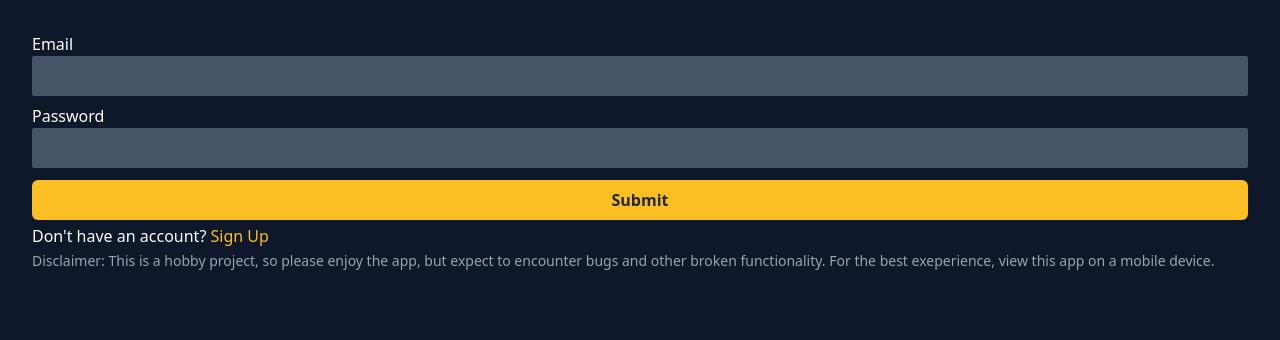
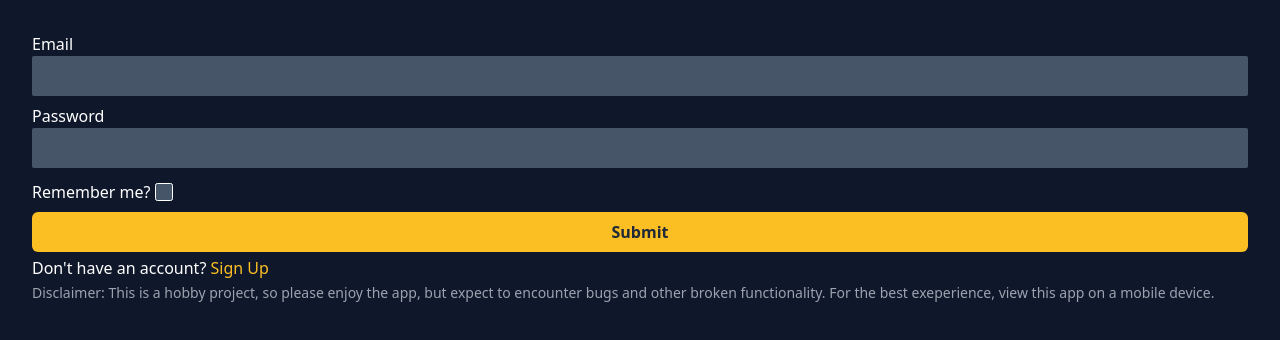
Before and after one commit to andrewmloop/workout-tracker, a React (Create React App) app in the folder client/: page / in a window 1280 px wide. Shown: the top 340 px of the page. Built offline with nearby package versions, Linux system fonts and the light colour scheme.

Commit message:
Add remember me option for logging in

```diff
--- a/client/src/index.css
+++ b/client/src/index.css
@@ -53,6 +53,14 @@ input[type="date"]::-webkit-calendar-picker-indicator {
     border-radius: var(--button-radius);
 }
 
+.btn-deny-lg {
+    background-color: var(--color-deny);
+    padding: .5rem 1.25rem;
+    color: var(--color-gray);
+    font-weight: 600;
+    border-radius: var(--button-radius);
+}
+
 .text-input {
     padding: .25rem .4rem;
     border-radius: var(--input-radius);
@@ -77,6 +85,33 @@ input[type="date"]::-webkit-calendar-picker-indicator {
     appearance: none;
 }
 
+.checkbox {
+    appearance: none;
+    background-color: var(--color-input-bg);
+    margin: 0;
+    font: inherit;
+    color: currentColor;
+    width: 1.15rem;
+    height: 1.15rem;
+    border: 0.1rem solid currentColor;
+    border-radius: 0.15rem;
+    display: grid;
+    place-content: center;
+}
+
+.checkbox::before {
+    content: "";
+    width: 0.7rem;
+    height: 0.7rem;
+    transform: scale(0);
+    box-shadow: inset 1rem 1rem var(--color-primary);
+    border-radius: 0.1rem;
+}
+
+.checkbox:checked::before {
+    transform: scale(1);
+}
+
 .timer {
     background-color: var(--color-secondary);
     border-width: .125rem;
--- a/client/src/pages/Login.js
+++ b/client/src/pages/Login.js
@@ -1,7 +1,9 @@
-import React, { useState } from "react";
+import React, { useEffect, useState } from "react";
 import { Link, useNavigate } from "react-router-dom";
 
 import { useUser } from "../context/UserContext";
+
+import Loading from "../components/Loading";
 
 export default function Login() {
 
@@ -14,9 +16,31 @@ export default function Login() {
   // State for login form inputs
   const [userEmail, setUserEmail] = useState("");
   const [userPassword, setUserPassword] = useState("");
+  const [rememberLogin, setRememberLogin] = useState(JSON.parse(localStorage.getItem("rememberLogin")));
+  const [loading, setLoading] = useState(false);
   const [valErrors, setValErrors] = useState({});
 
   const [loginError, setLoginError] = useState("");
+
+  const checkExpire = async () => {
+    try {
+      const response = await fetch("/auth/remember-me", {
+        headers: {
+          "x-access-token": localStorage.getItem("token")
+        }
+      });
+      const data = await response.json();
+      if (data.isLoggedIn) {
+        setLoading(true);
+        setTimeout(() => {
+          navigate("/routine");
+        }, 1500);
+      }
+    } catch (error) {
+      console.error("Error authenticating user: ", error);
+      setLoginError({error});
+    }
+  };
 
   const handleSubmit = async (e) => {
     e.preventDefault();
@@ -41,7 +65,10 @@ export default function Login() {
         if (data.result === "success") {
           localStorage.setItem("token", data.token);
           handleUser(data.data);
+          setLoading(true);
+          setTimeout(() => {
             navigate("/routine");
+          }, 1500);
         } else {
           setLoginError(data.message);
         }
@@ -71,8 +98,16 @@ export default function Login() {
 
   };
 
+  useEffect( async () => {
+    if (rememberLogin) await checkExpire();
+  }, []);
+
   return (
-    <div className="flex flex-col p-8 text-white">
+    <>
+      {
+        loading
+          ? <Loading text="Logging in..." />
+          : <div className="flex flex-col p-8 text-white">
             <form
               className="flex flex-col"
               onSubmit={handleSubmit}>
@@ -98,6 +133,7 @@ export default function Login() {
               {valErrors?.userPassword && (
                 <p className="text-red-500">Please enter a password.</p>
               )}
+              <RememberMe rememberLogin={rememberLogin} setRememberLogin={setRememberLogin} />
               <button
                 type="submit"
                 className="w-full btn-lg mb-1"
@@ -109,5 +145,27 @@ export default function Login() {
             <p className="mb-1">Don&apos;t have an account? <Link to="/register" className="text-amber-400">Sign Up</Link></p>
             <p className="relative mt-auto leading-tight text-sm text-gray-400">Disclaimer: This is a hobby project, so please enjoy the app, but expect to encounter bugs and other broken functionality. For the best exeperience, view this app on a mobile device.</p>
           </div>
+      }
+    </>
   );
 }
+
+
+function RememberMe({ rememberLogin, setRememberLogin }) {
+  const handleChange = () => {
+    localStorage.setItem("rememberLogin", !rememberLogin);
+    setRememberLogin(!rememberLogin);
+  };
+
+  return (
+    <label htmlFor="remember-login" className="flex justify-start items-center mb-2">
+      Remember me?&nbsp;
+      <input
+        id="remember-login" name="remember-login"
+        type="checkbox" checked={rememberLogin}
+        onChange={() => handleChange()}
+        className="checkbox"
+      />
+    </label>
+  );
+}
--- a/client/src/pages/Settings.js
+++ b/client/src/pages/Settings.js
@@ -86,6 +86,7 @@ export default function Settings() {
           </div>
           <p>This will show all measurements in kilograms and centimeters.</p>
         </div>
+        <Logout />
       </div>
     </>
   );
@@ -107,3 +108,21 @@ function ToggleSwitch({ name, checked, onChange }) {
     </div>
   );
 }
+
+function Logout() {
+  const navigate = useNavigate();
+
+  const handleClick = () => {
+    localStorage.setItem("rememberLogin", false);
+    localStorage.setItem("token", "");
+    navigate("/");
+  };
+
+  return (
+    <button
+      type="button"
+      onClick={() => handleClick()}
+      className="btn-deny-lg w-full"
+    >Logout</button>
+  );
+}
```
Also changed, not shown: 1 other file (tests, documents, lock files or other folders). Lines whose indentation alone changed are shown as unchanged.
